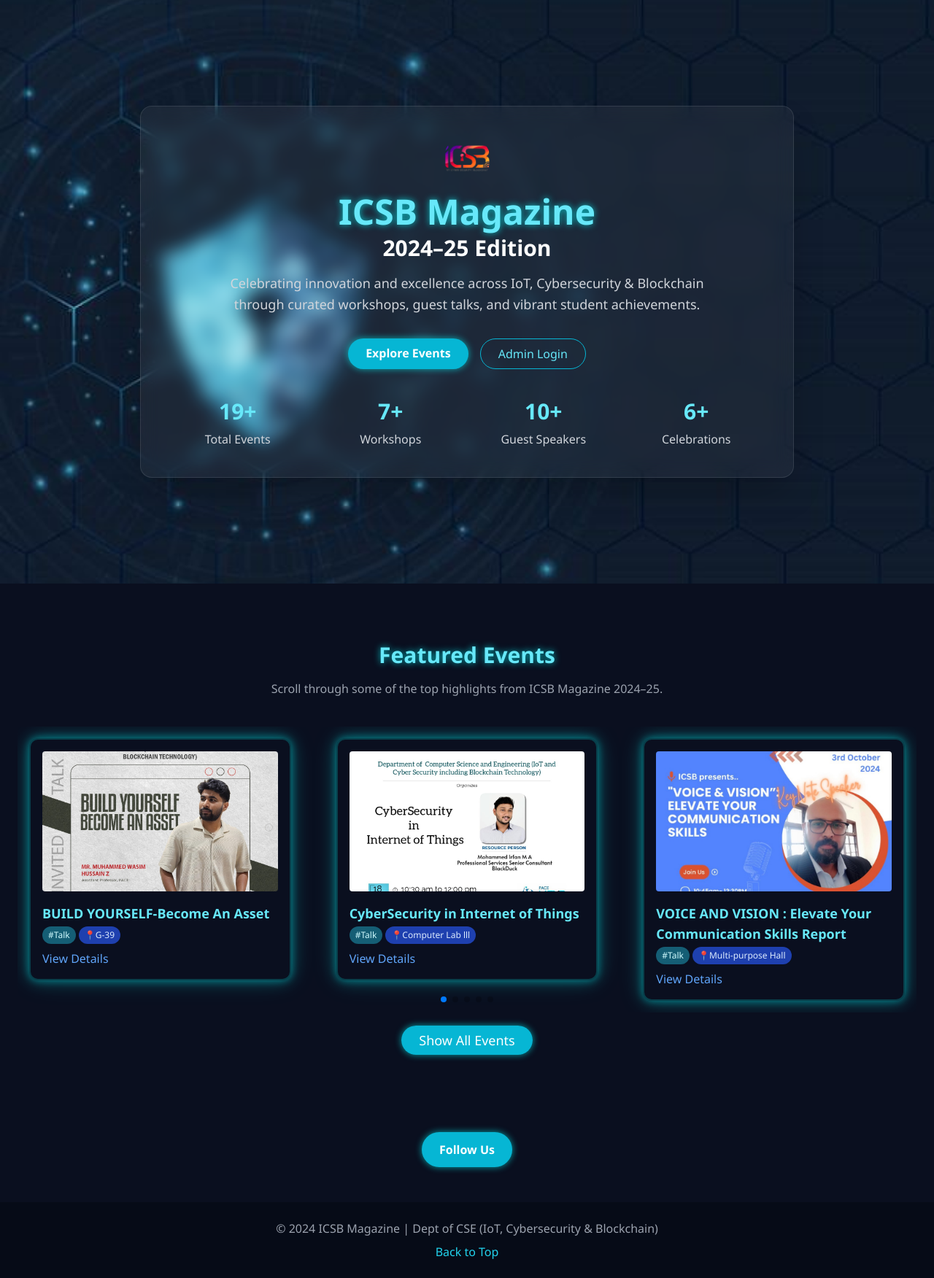
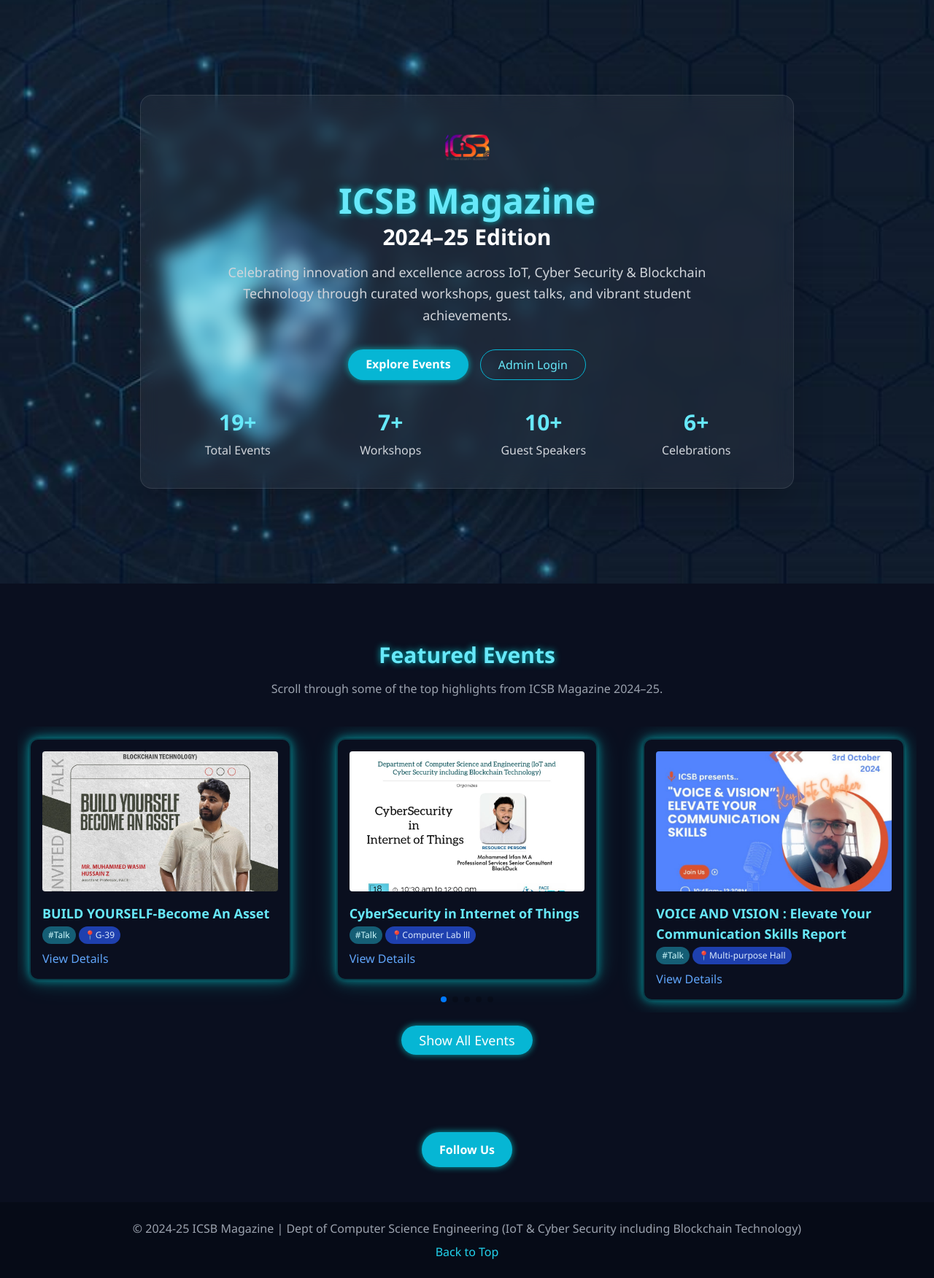
Before and after one commit to Aysha-7/icsb_magazine_2024-25, a Flask app: page / in a window 1280 px wide. Shown: the whole page at 73% size. Run offline with Flask 3, Linux system fonts and the light colour scheme; data comes from the database, SQL or seed files in the repository; some libraries are stand-ins or nearby versions.

Commit message:
Updated the website with new changes

```diff
--- a/templates/index.html
+++ b/templates/index.html
@@ -72,7 +72,7 @@
     <h1 class="text-4xl md:text-5xl font-bold text-cyan-300 glow-text mb-2">ICSB Magazine</h1>
     <h2 class="text-3xl font-extrabold text-white glow mb-4">2024–25 Edition</h2>
     <p class="text-lg text-gray-300 mb-8 max-w-2xl mx-auto leading-relaxed">
-      Celebrating innovation and excellence across IoT, Cybersecurity & Blockchain through curated workshops, guest talks, and vibrant student achievements.
+      Celebrating innovation and excellence across IoT, Cyber Security & Blockchain Technology through curated workshops, guest talks, and vibrant student achievements.
     </p>
     <div class="flex flex-wrap justify-center gap-4 mb-10">
       <a href="/all_events" class="bg-cyan-500 hover:bg-cyan-600 text-white px-6 py-2 rounded-full font-semibold glow-button">Explore Events</a>
@@ -179,7 +179,7 @@
 
 <!-- Footer -->
 <footer class="bg-[#060b17] text-center text-gray-400 py-6">
-  <p>&copy; 2024 ICSB Magazine | Dept of CSE (IoT, Cybersecurity & Blockchain)</p>
+  <p>&copy; 2024-25 ICSB Magazine | Dept of Computer Science Engineering (IoT & Cyber Security including Blockchain Technology)</p>
   <a href="#" class="text-cyan-400 hover:underline block mt-2">Back to Top</a>
 </footer>
 
```
